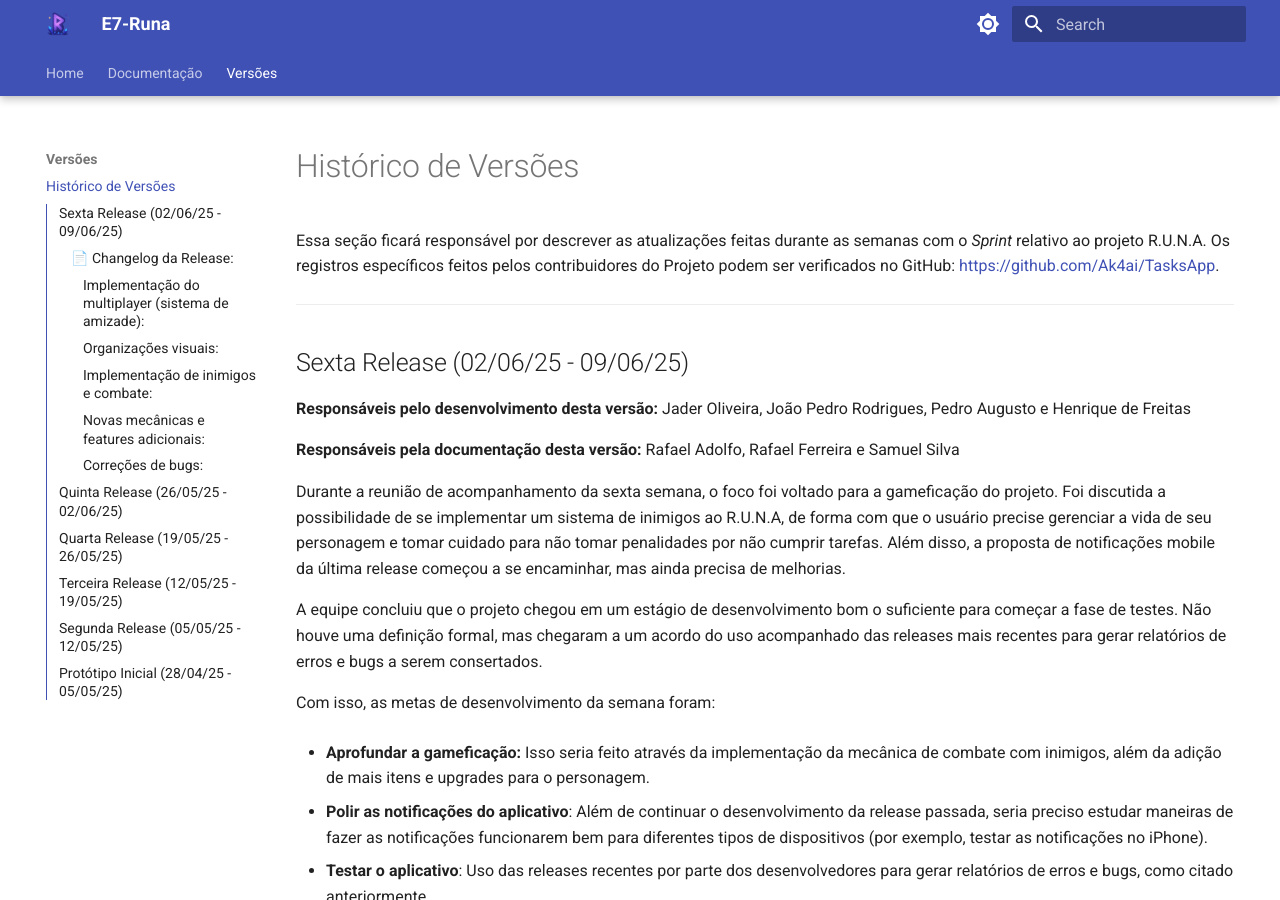
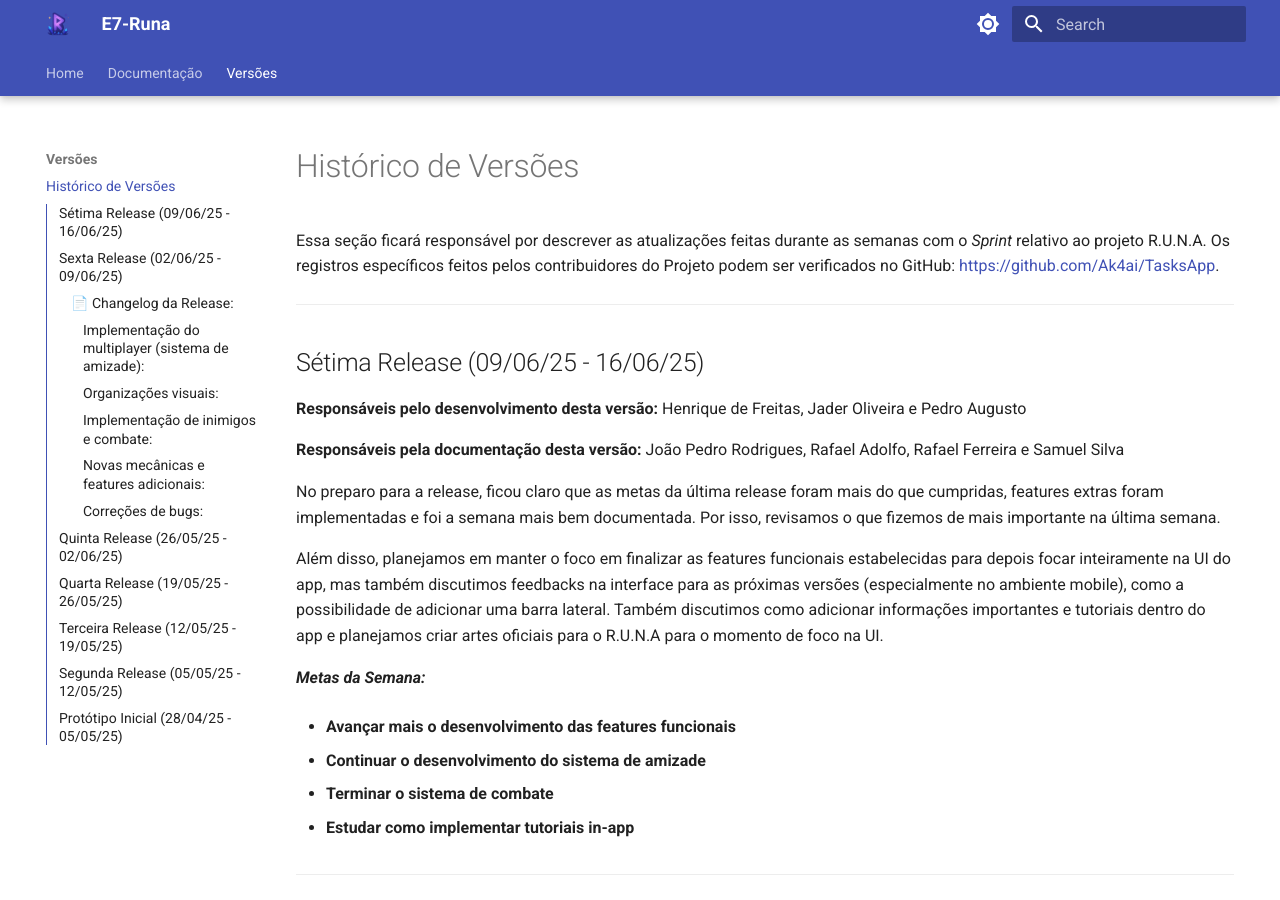
Before and after one commit to Radsfer/DocsE7Runa, an MkDocs documentation site: the page built from docs/versões/Versões.md, in a window 1280 px wide and 900 px high. Built offline with MkDocs 1.6.1 and Material for MkDocs 9.7.7, drawn with Linux system fonts in a browser that asks for light colours.

Commit message:
Início da Sétima Release

```diff
--- a/docs/versões/Versões.md
+++ b/docs/versões/Versões.md
@@ -3,6 +3,31 @@
 Essa seção ficará responsável por descrever as atualizações feitas durante as semanas com o _Sprint_ relativo ao projeto R.U.N.A. Os registros específicos feitos pelos contribuidores do Projeto podem ser verificados no GitHub: [https://github.com/Ak4ai/TasksApp](Github R.U.N.A).
 
 ---
+
+
+## Sétima Release (09/06/25 - 16/06/25)
+
+**Responsáveis pelo desenvolvimento desta versão:** Henrique de Freitas, Jader Oliveira e Pedro Augusto
+
+**Responsáveis pela documentação desta versão:** João Pedro Rodrigues, Rafael Adolfo, Rafael Ferreira e Samuel Silva
+
+No preparo para a release, ficou claro que as metas da última release foram mais do que cumpridas, features extras foram implementadas e foi a semana mais bem documentada. Por isso, revisamos o que fizemos de mais importante na última semana.
+
+Além disso, planejamos em manter o foco em finalizar as features funcionais estabelecidas para depois focar inteiramente na UI do app, mas também discutimos feedbacks na interface para as próximas versões (especialmente no ambiente mobile), como a possibilidade de adicionar uma barra lateral. Também discutimos como adicionar informações importantes e tutoriais dentro do app e planejamos criar artes oficiais para o R.U.N.A para o momento de foco na UI.
+
+***Metas da Semana:***
+
+* **Avançar mais o desenvolvimento das features funcionais**
+
+* **Continuar o desenvolvimento do sistema de amizade**
+
+* **Terminar o sistema de combate**
+
+* **Estudar como implementar tutoriais in-app**
+
+---
+
+
 ## Sexta Release (02/06/25 - 09/06/25)
 
 **Responsáveis pelo desenvolvimento desta versão:** Jader Oliveira, João Pedro Rodrigues, Pedro Augusto e Henrique de Freitas
```
